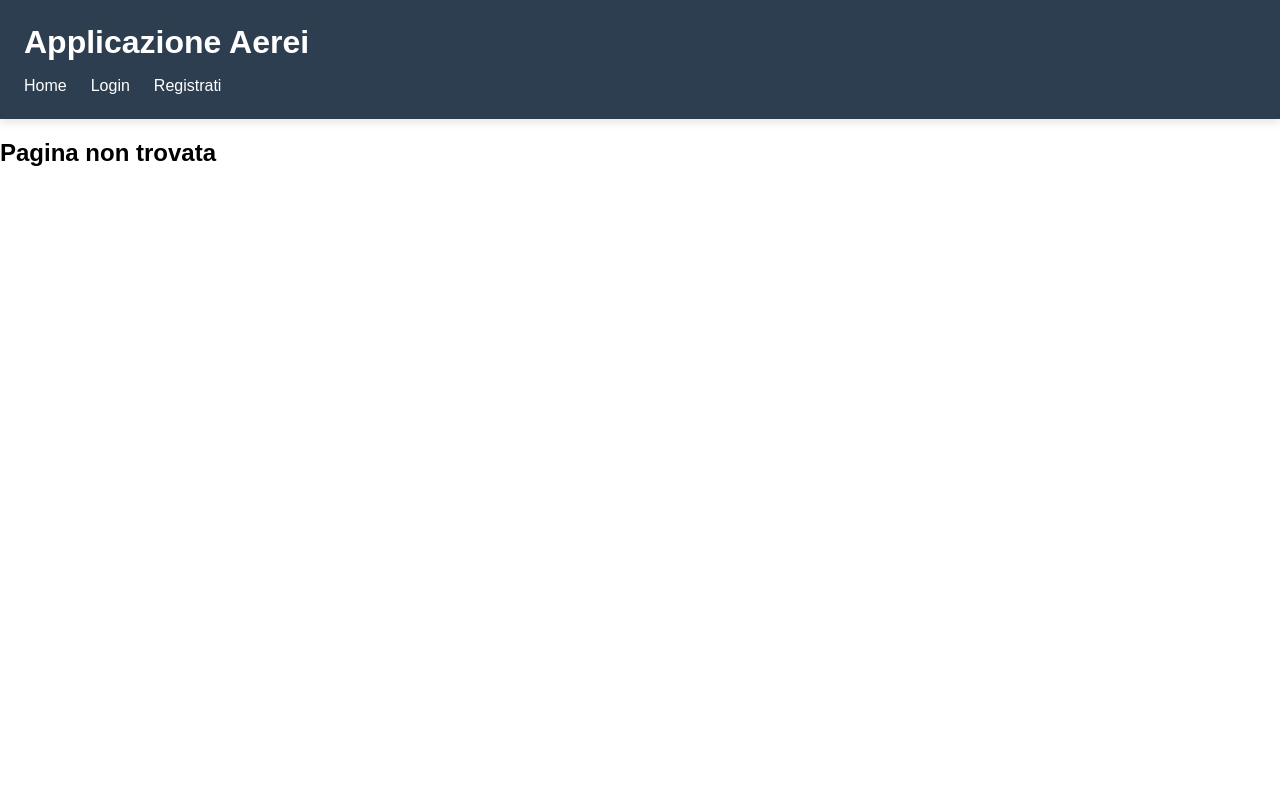
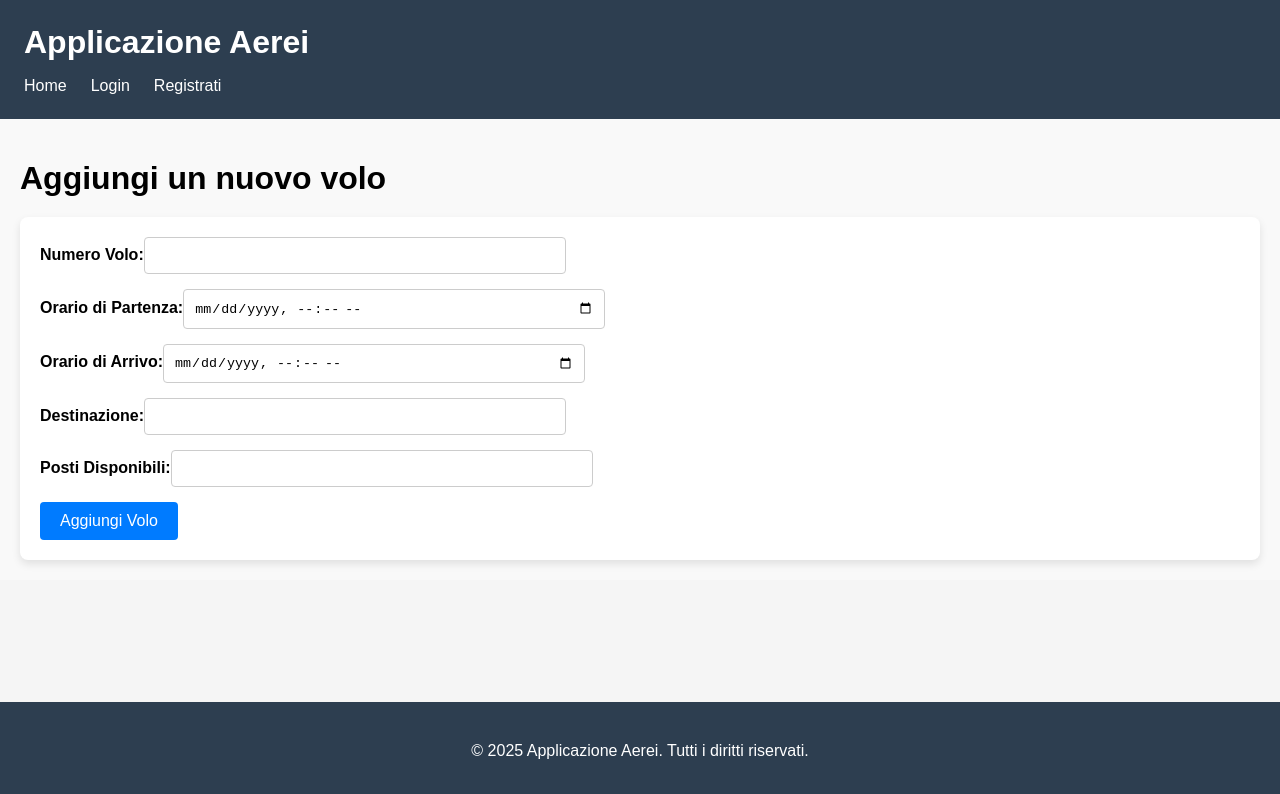
Before and after one commit to fortyguide/app_aerei, a React (Create React App) app in the folder frontend/: page /addFlight in a window 1280 px wide. Shown: the top 794 px of the page. Built offline with nearby package versions, Linux system fonts and the light colour scheme.

Commit message:
Creazione voli

```diff
--- a/frontend/src/App.js
+++ b/frontend/src/App.js
@@ -9,6 +9,7 @@ import HistoryPage from './pages/HistoryPage';
 import ProfilePage from './pages/ProfilePage';
 import Layout from './components/Layout';
 import authService from './services/authService';
+import AddFlightPage from './pages/AddFlightPage';
 
 function App() {
   const [isAuthenticated, setIsAuthenticated] = useState(false);
@@ -62,6 +63,7 @@ function App() {
           <Route path="/tickets" element={<TicketsPage />} />
           <Route path="/history" element={<HistoryPage />} />
           <Route path="/profile" element={<ProfilePage />} />
+          <Route path="/addFlight" element={<AddFlightPage />} />
           <Route path="*" element={<h2>Pagina non trovata</h2>} />
         </Routes>
       </Layout>
--- a/frontend/src/components/Layout.css
+++ b/frontend/src/components/Layout.css
@@ -3,6 +3,7 @@
   flex-direction: column;
   min-height: 100vh;
   font-family: Arial, sans-serif;
+  background-color: #f5f5f5;
 }
 
 .header {
@@ -15,7 +16,7 @@
 }
 
 .header h1 {
-  margin: 0 0 1rem 0; /* Aggiungi un margine inferiore di 1rem */
+  margin: 0 0 1rem 0;
   font-size: 2rem;
 }
 
@@ -91,4 +92,5 @@
   color: white;
   text-align: center;
   padding: 1.5rem;
+  margin-top: auto;
 }
--- a/frontend/src/components/Layout.js
+++ b/frontend/src/components/Layout.js
@@ -24,13 +24,16 @@ const Layout = ({ children, isAuthenticated, isAdmin, onLogout }) => {
               </>
             ) : (
               <>
-                <li><Link to="/flights">Voli</Link></li>
-                <li><Link to="/profile">Profilo</Link></li>
-                <li><Link to="/history">Gestione biglietti acquistati</Link></li>
+                {!isAdmin && (
+                  <>
+                    <li><Link to="/flights">Voli</Link></li>
+                    <li><Link to="/profile">Profilo</Link></li>
+                    <li><Link to="/history">Gestione biglietti acquistati</Link></li>
+                  </>
+                )}
                 {isAdmin && (
-                  <li><Link to="/admin">Admin</Link></li>
+                  <li><Link to="/addFlight">Creazione volo</Link></li>
                 )}
-
               </>
             )}
           </ul>
@@ -40,6 +43,9 @@ const Layout = ({ children, isAuthenticated, isAdmin, onLogout }) => {
         )}
       </header>
       <main>{children}</main>
+      <footer className="footer">
+        <p>&copy; 2025 Applicazione Aerei. Tutti i diritti riservati.</p>
+      </footer>
     </div>
   );
 };
--- a/frontend/src/pages/AddFlightPage.js
+++ b/frontend/src/pages/AddFlightPage.js
@@ -1,5 +1,6 @@
 import React, { useState } from 'react';
-import axios from 'axios';
+import { useNavigate } from 'react-router-dom';
+import flightService from '../services/flightAdminService';
 import './AddFlightPage.css';
 
 const AddFlightPage = () => {
@@ -9,35 +10,40 @@ const AddFlightPage = () => {
   const [destination, setDestination] = useState('');
   const [availableSeats, setAvailableSeats] = useState('');
   const [message, setMessage] = useState('');
+  const navigate = useNavigate();
 
   const handleSubmit = async (e) => {
     e.preventDefault();
+
+    if (new Date(departureTime) >= new Date(arrivalTime)) {
+      setMessage('Errore: L\'orario di partenza deve essere precedente all\'orario di arrivo.');
+      return;
+    }
+
     try {
-      const token = getAuthTokenFromCookies();
-      const response = await axios.post('https://localhost:3000/api/flights', {
+      const response = await flightService.addFlight({
         flightNumber,
         departureTime,
         arrivalTime,
         destination,
         availableSeats,
-      }, {
-        headers: {
-          Authorization: `Bearer ${token}`,
-        },
       });
-      setMessage(response.data.message);
+      setMessage(response.message);
+      setTimeout(() => {
+        navigate('/');
+      }, 2000);
     } catch (error) {
-      setMessage('Errore durante la creazione del volo. Riprova più tardi.');
+      if (error.response && error.response.status === 409) {
+        setMessage('Errore: Il volo esiste già.');
+      } else {
+        setMessage('Errore durante la creazione del volo. Riprova più tardi.');
+      }
     }
   };
 
-  const getAuthTokenFromCookies = () => {
-    const cookies = document.cookie.split(';');
-    const authCookie = cookies.find(cookie => cookie.trim().startsWith('auth_token='));
-    if (authCookie) {
-      return authCookie.split('=')[1];
-    }
-    return null;
+  const getCurrentDateTime = () => {
+    const now = new Date();
+    return now.toISOString().slice(0, 16);
   };
 
   return (
@@ -61,6 +67,7 @@ const AddFlightPage = () => {
             type="datetime-local"
             value={departureTime}
             onChange={(e) => setDepartureTime(e.target.value)}
+            min={getCurrentDateTime()}
             required
           />
         </div>
@@ -71,6 +78,7 @@ const AddFlightPage = () => {
             type="datetime-local"
             value={arrivalTime}
             onChange={(e) => setArrivalTime(e.target.value)}
+            min={getCurrentDateTime()}
             required
           />
         </div>
--- a/frontend/src/pages/FlightsPage.js
+++ b/frontend/src/pages/FlightsPage.js
@@ -15,13 +15,11 @@ const FlightsPage = () => {
   const [ticketCounts, setTicketCounts] = useState({});
 
   useEffect(() => {
-    // Verifica se il cookie di autenticazione è presente
     setIsAuthenticated(checkAuthCookie());
     fetchFlights();
   }, [page]);
 
   const checkAuthCookie = () => {
-    // Verifica se il cookie di autenticazione (es. "auth_token") esiste
     const cookies = document.cookie.split(';');
     const authCookie = cookies.find(cookie => cookie.trim().startsWith('auth_token='));
     return authCookie ? true : false;
@@ -61,14 +59,13 @@ const FlightsPage = () => {
         await ticketService.purchaseTicket(flightNumber, token);
       }
       alert('Acquisto completato con successo! Puoi trovare i tuoi biglietti nel tuo profilo.');
-      fetchFlights(); // Ricarica i voli per aggiornare lo stato
+      fetchFlights();
     } catch (error) {
       setError('Errore durante l\'acquisto del biglietto. Riprova più tardi.');
     }
   };
 
   const getAuthTokenFromCookies = () => {
-    // Estrai il valore del token dal cookie
     const cookies = document.cookie.split(';');
     const authCookie = cookies.find(cookie => cookie.trim().startsWith('auth_token='));
     if (authCookie) {
--- /dev/null
+++ b/frontend/src/services/flightAdminService.js
@@ -0,0 +1,32 @@
+import axios from 'axios';
+
+const API_URL = 'https://localhost:3000/api/flight/flights';
+
+const getFlights = async () => {
+    const response = await axios.get(API_URL, { withCredentials: true });
+    return response.data;
+};
+
+const addFlight = async (flightData) => {
+    const response = await axios.post(API_URL, flightData, { withCredentials: true });
+    return response.data;
+};
+
+const updateFlight = async (flightId, flightData) => {
+    const response = await axios.put(`${API_URL}/${flightId}`, flightData, { withCredentials: true });
+    return response.data;
+};
+
+const deleteFlight = async (flightId) => {
+    const response = await axios.delete(`${API_URL}/${flightId}`, { withCredentials: true });
+    return response.data;
+};
+
+const flightAdminService = {
+    getFlights,
+    addFlight,
+    updateFlight,
+    deleteFlight,
+};
+
+export default flightAdminService;
```
Also changed, not shown: 2 other files (tests, documents, lock files or other folders).
